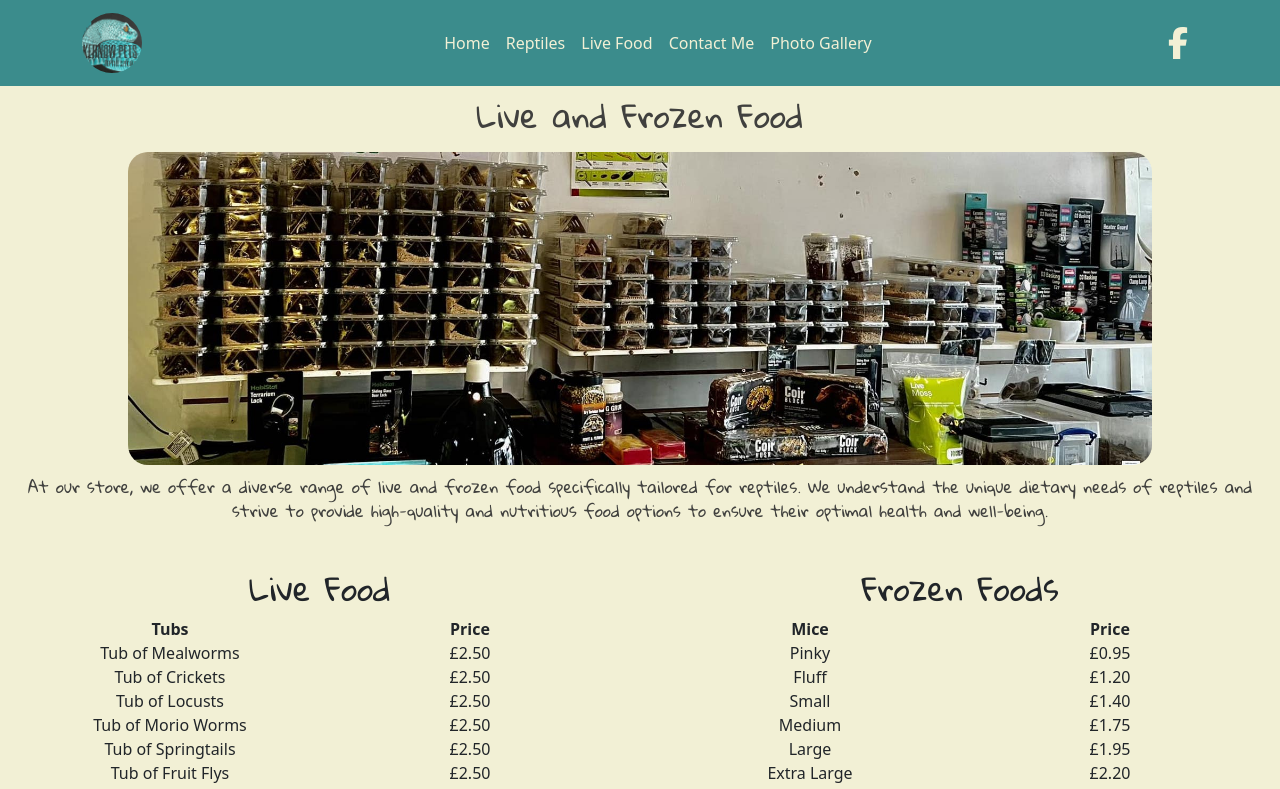
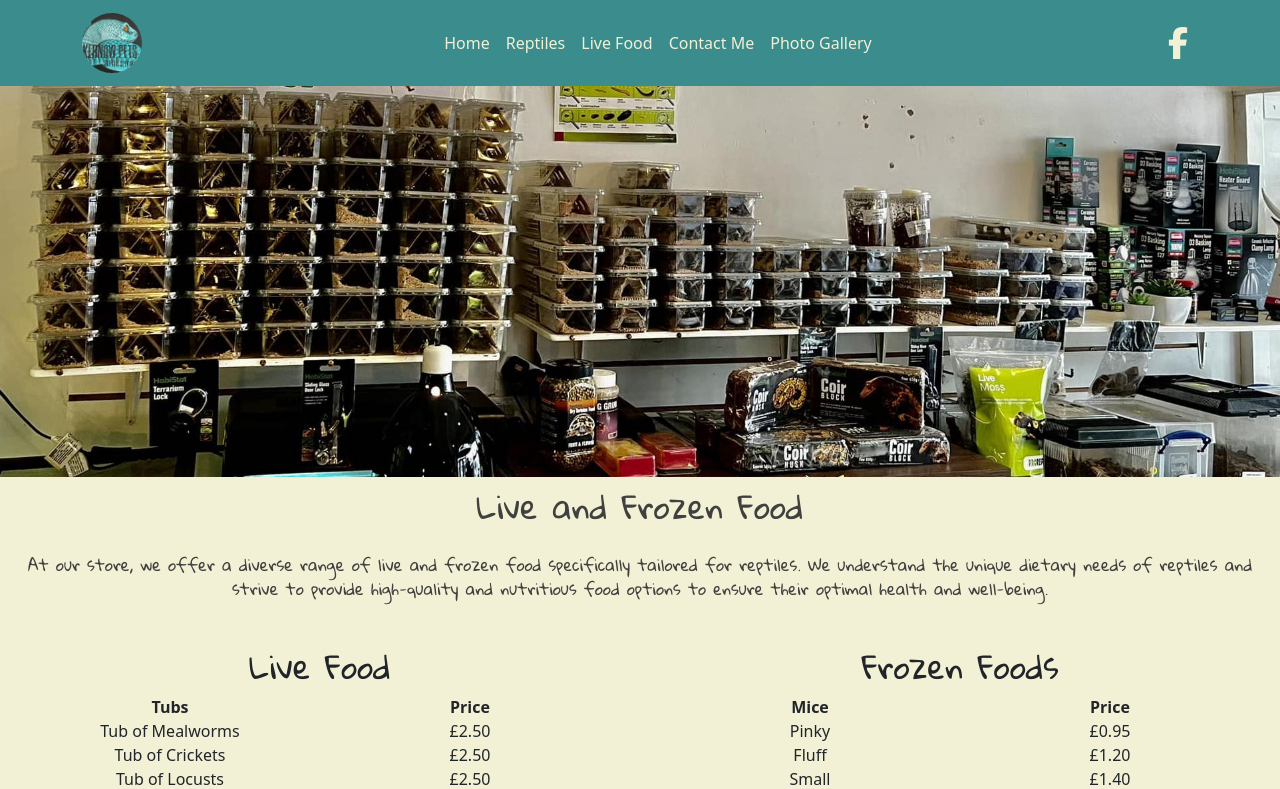
Before and after one commit to AlanaBF/kernowpets, a React (Vite) app: page /LiveFood in a window 1280 px wide. Shown: the top 789 px of the page. Built offline with nearby package versions, Linux system fonts and the light colour scheme.

Commit message:
banner edited and a few margins

```diff
--- a/src/assets/styles/pages.css
+++ b/src/assets/styles/pages.css
@@ -22,8 +22,7 @@
 /* Live Food Page */
 
 .live-food-banner {
-  width: 80%; /* Set the width of the banner */
-  border-radius: 20px; /* Add a border radius to the banner */
+  width: 100%; /* Set the width of the banner */
 }
 
 /* Contact Page */
@@ -46,7 +45,7 @@
   border: solid 10px var(--teal); /* Add a solid border */
   border-radius: 20px; /* Add a border radius to the container */
   overflow: hidden; /* Ensure the border-radius is visible */
-  margin: auto; /* Center the container horizontally */
+  margin: 10px auto; /* Center the container horizontally */
 }
 
 .contact-table {
--- a/src/pages/LiveFood/index.jsx
+++ b/src/pages/LiveFood/index.jsx
@@ -5,9 +5,8 @@ import "../../assets/styles/pages.css"
 function LiveFood() {
   return (
     <div className="pageBackground">
-      <h2 className="pageTitle">Live and Frozen Food</h2>
-      <img className="live-food-banner" src={LiveFoodBanner} alt=""></img>
-      <br />
+       <img className="live-food-banner" src={LiveFoodBanner} alt=""></img>
+       <h2 className="pageTitle">Live and Frozen Food</h2>
       <p className="pageText">At our store, we offer a diverse range of live and frozen food specifically tailored for reptiles. We understand the unique dietary needs of reptiles and strive to provide high-quality and nutritious food options to ensure their optimal health and well-being.</p>
       <PricingGrid />
     </div>
--- a/src/utils/Leaflet/leaflet.json
+++ b/src/utils/Leaflet/leaflet.json
@@ -5,7 +5,7 @@
       "city": "St Austell",
       "longitude": "50.33835562786822",
       "latitude": "-4.795074254148329",
-      "image": "/KernowPetsStore.jpeg",
+      "image": "/KernowPetsStore-min.jpeg",
       "about": "All your reptile feeds and needs",
        "url": "www.kernowpets.com"
     }
```
